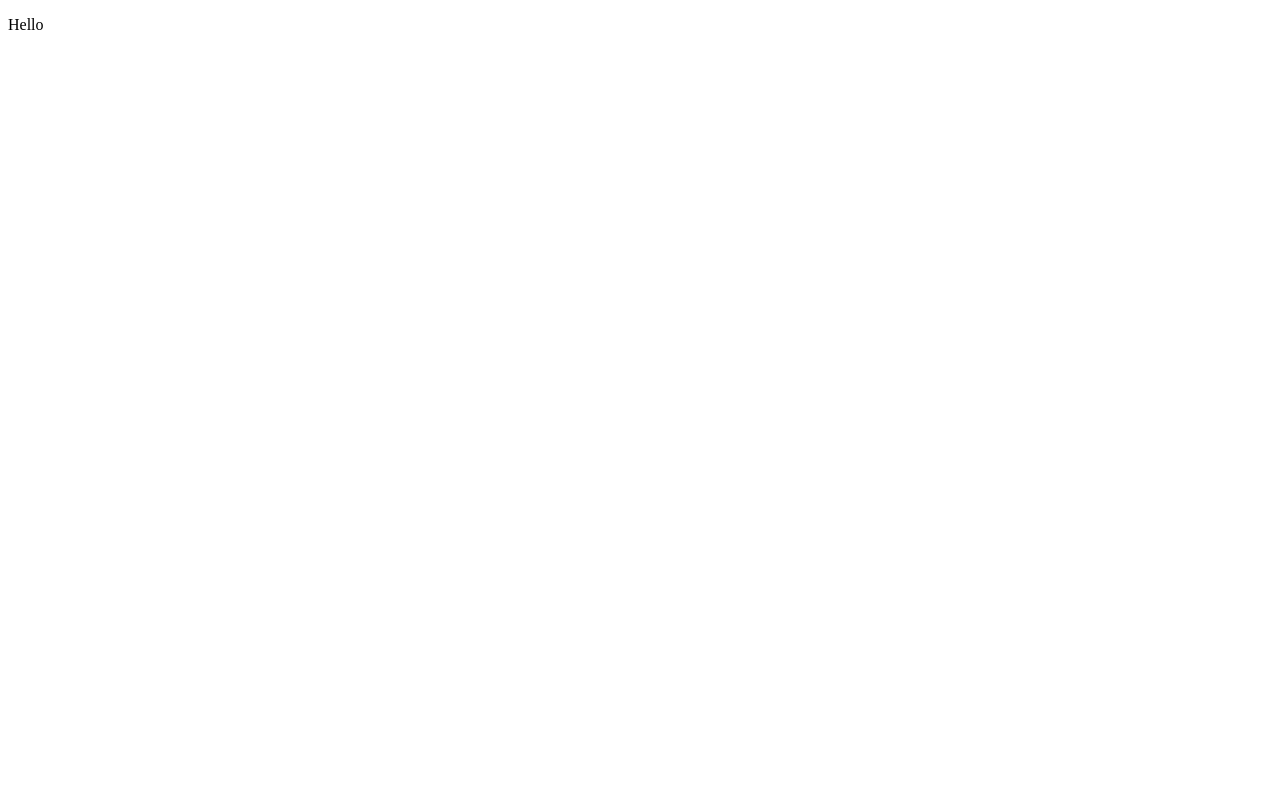
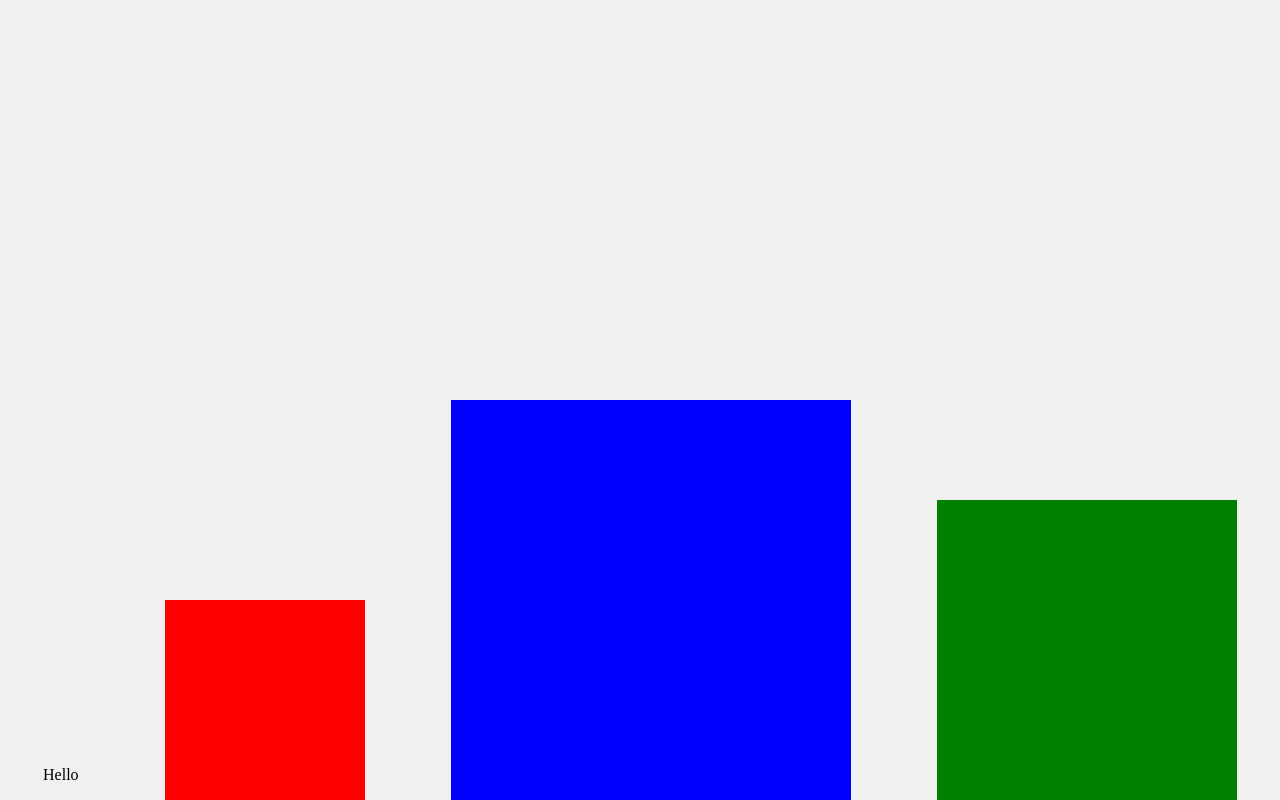
Before and after one commit to lukaassaff/Bounceballstest, a plain HTML site: page index.html in a window 1280 px wide. Drawn offline with Linux system fonts and the light colour scheme.

Commit message:
Update style.css

```diff
--- a/style.css
+++ b/style.css
@@ -1,30 +1,40 @@
+body {
+  display: flex;
+  justify-content: space-around;
+  align-items: flex-end;
+  height: 100vh;
+  background-color: #f0f0f0;
+  margin: 0;
+}
+
+.ball {
+  border-radius: 50%;
+  position: relative;
+  animation: bounce infinite;
+}
+
 .ball1 {
-width: 200 px;
-height: 200 px;
-background-color: red;
-  border-radius: 50%;
-position: relative;
-animation: bounce 2s infinite;
+  width: 200px;
+  height: 200px;
+  background-color: red;
+  animation-duration: 2s;
 }
 
 .ball2 {
-width: 400 px;
-height: 400 px;
-background-color: blue;
-  border-radius: 40%;
-position: relative;
-animation: bounce 4s infinite;
+  width: 400px;
+  height: 400px;
+  background-color: blue;
+  animation-duration: 4s;
 }
 
 .ball3 {
-width: 300 px;
-height: 300 px;
-background-color: green;
-  border-radius: 40%;
-position: relative;
-animation: bounce 1s infinite;
+  width: 300px;
+  height: 300px;
+  background-color: green;
+  animation-duration: 1s;
 }
+
 @keyframes bounce {
-  0%, 100% { transform: translateY (0); }
-50% { transform: translateY(-100px); }
-｝
+  0%, 100% { transform: translateY(0); }
+  50% { transform: translateY(-100px); }
+}
```
